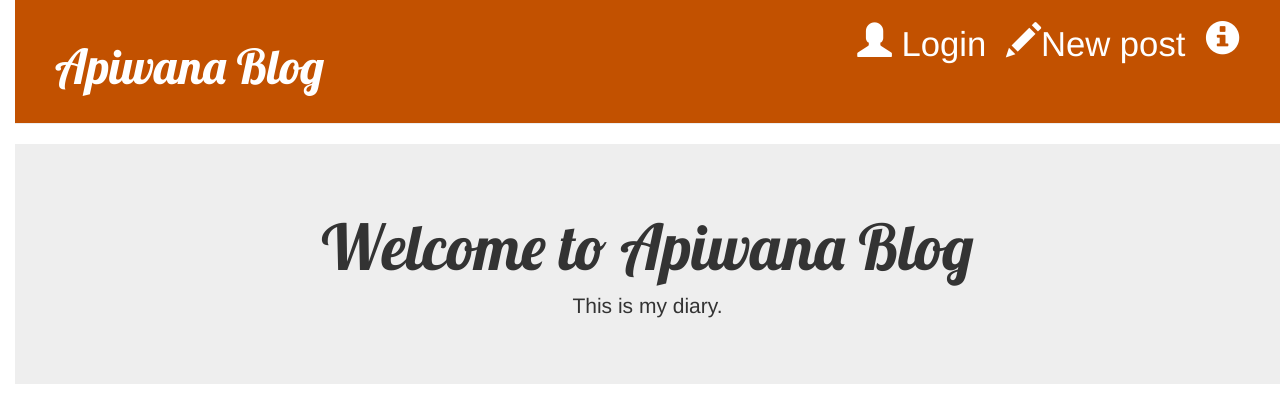
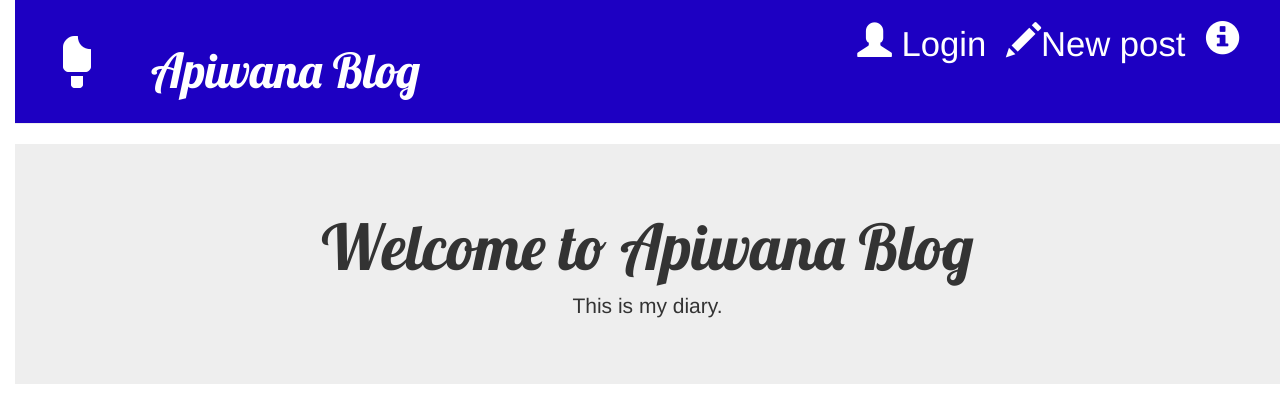
Before and after one commit to ApiwanaSuwannapoom/Django, a Django app: page / in a window 1280 px wide. Shown: the top 414 px of the page. Run offline with Django 3.2, Linux system fonts and the light colour scheme; data comes from the database, SQL or seed files in the repository; some libraries are stand-ins or nearby versions.

Commit message:
Change the web application color

```diff
--- a/blog/static/css/blog.css
+++ b/blog/static/css/blog.css
@@ -6,7 +6,7 @@ body {
     padding-left: 15px;
 }
 .page-header {
-    background-color: #C25100;
+    background-color: rgb(29, 0, 194);
     margin-top: 0;
     padding: 20px 20px 20px 40px;
 }
--- a/blog/templates/blog/base.html
+++ b/blog/templates/blog/base.html
@@ -20,7 +20,7 @@
 
            <p><a href="/admin" data-toggle="tooltip" title="Login" class="top-menu"><span class="glyphicon glyphicon-user"></span> Login </a></p>
 
-            <h1><a data-toggle="tooltip" title="Apiwana Blog" href="/">Apiwana Blog</a></h1>
+           <h1><span  class="glyphicon glyphicon-ice-lolly-tasted" </span> <a data-toggle="tooltip" title="Apiwana Blog" href="/">Apiwana Blog</a></h1>
         </div>
 
         <div class="jumbotron text-center">
```
